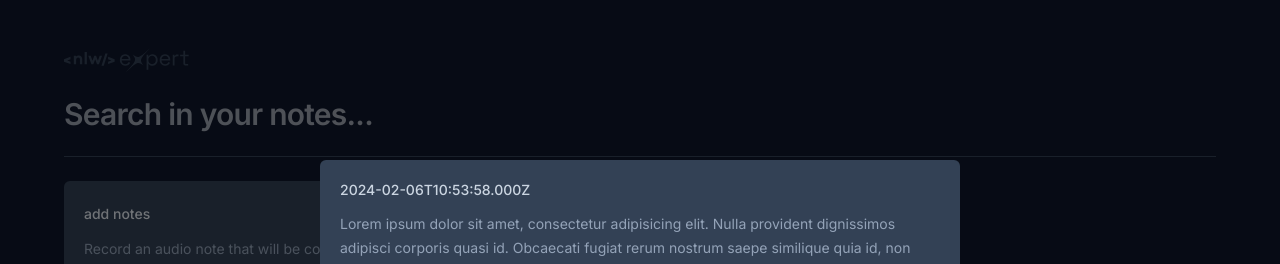
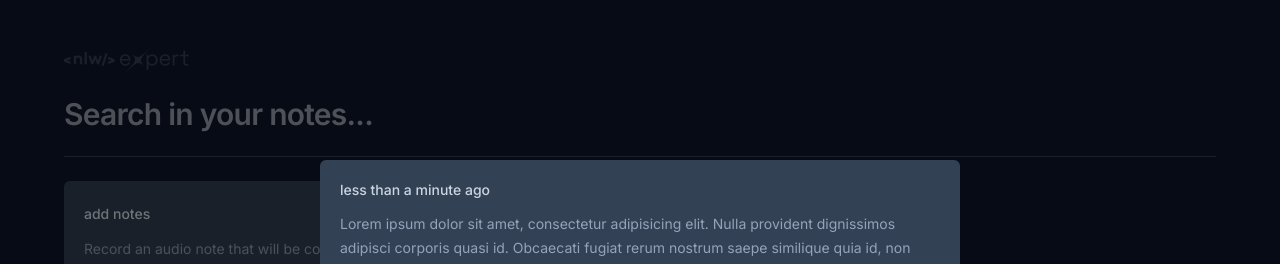
Before and after one commit to Mariano1994/notesApp, a React (Vite) app: page / in a window 1280 px wide. Both pictures are taken after a click on the button 640 px from the left and 306 px from the top of the page. Shown: the top 264 px of the page. Built offline with nearby package versions, Linux system fonts and the light colour scheme.

Commit message:
Costumize dates To Costumize the that alll dates is shown we used a third libary date-fns From date-fns I used formatDistanceToNow function that returns thet time distace time from created date to current time.

```diff
--- a/package.json
+++ b/package.json
@@ -11,6 +11,7 @@
   },
   "dependencies": {
     "@radix-ui/react-dialog": "^1.0.5",
+    "date-fns": "^3.3.1",
     "react": "^18.2.0",
     "react-dom": "^18.2.0"
   },
--- a/src/components/NoteCard.tsx
+++ b/src/components/NoteCard.tsx
@@ -1,4 +1,5 @@
 import * as Dialog from "@radix-ui/react-dialog";
+import { formatDistanceToNow } from "date-fns";
 
 interface NoteCardPros {
   note: {
@@ -23,7 +24,9 @@ const NoteCard = ({ note }: NoteCardPros) => {
           <Dialog.Content className="fixed -translate-x-1/2 -translate-y-1/2 left-1/2 top-1/2  max-w-[640px] w-full h-[60vh] bg-slate-700 rounded-md flex flex-col outline-none">
             <div className="flex flex-1 flex-col gap-3 p-5 ">
               <span className="text-sm font-medium text-slate-300">
-                {note.date.toISOString()}
+                {formatDistanceToNow(note.date, {
+                  addSuffix: true,
+                })}
               </span>
               <p className="text-sm leading-6 text-slate-400">{note.content}</p>
             </div>
```
Also changed, not shown: 1 other file (tests, documents, lock files or other folders).
